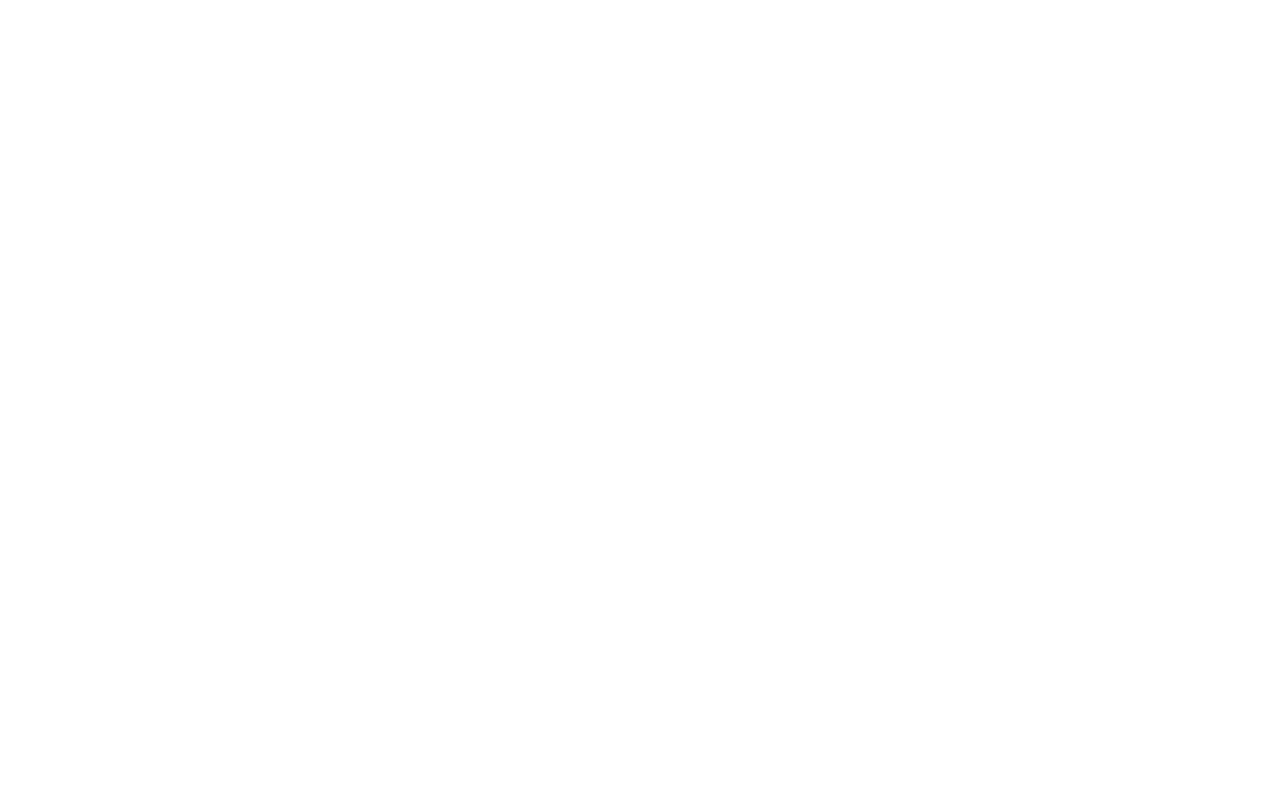
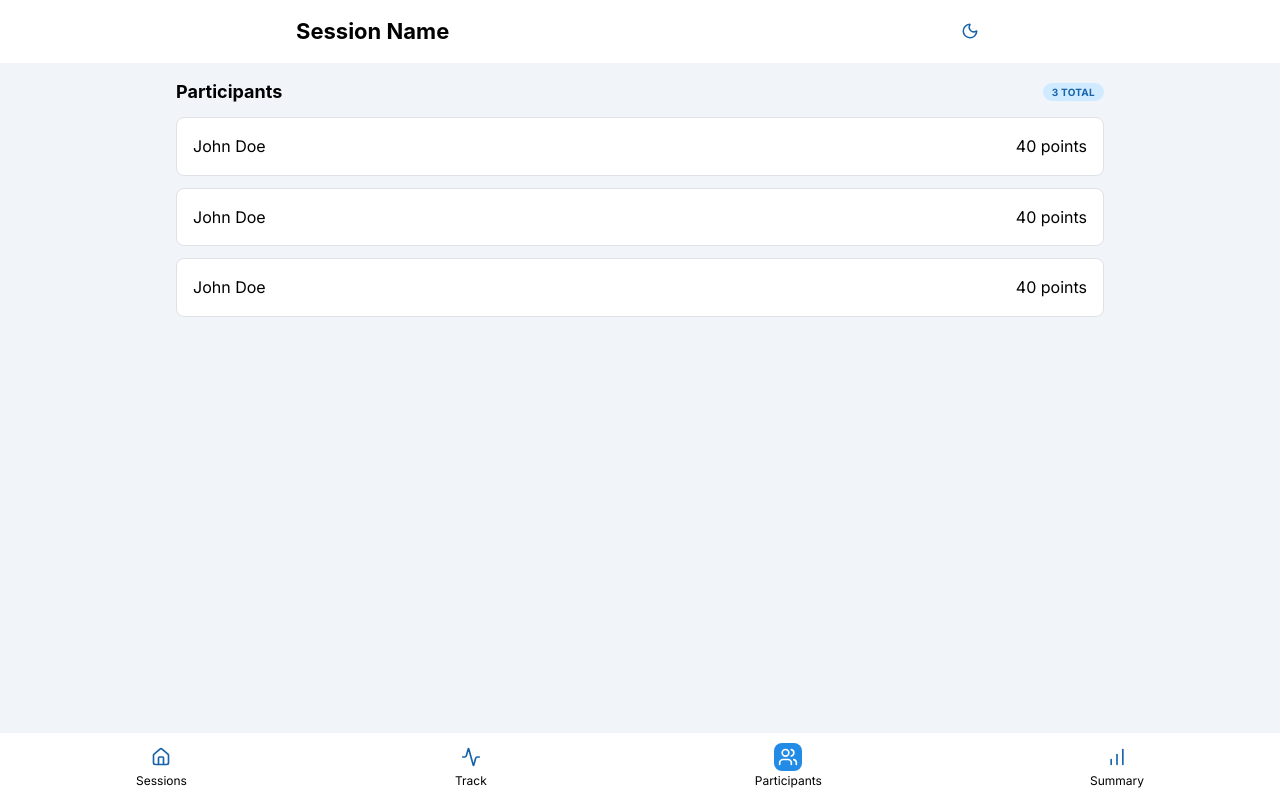
Before and after one commit to Fhave/quiz-app, a React (Vite) app: page /participants in a window 1280 px wide. Before the commit this address had no page. Built offline with nearby package versions, Linux system fonts and the light colour scheme.

Commit message:
participant page ui

```diff
--- a/src/App.tsx
+++ b/src/App.tsx
@@ -2,6 +2,7 @@
 import Layout from './components/Layout';
 import Home from './pages/Home';
 import Track from './pages/Track';
+import Participants from './pages/Participants';
 
 function App(): JSX.Element {
   return (
@@ -9,6 +10,7 @@
       <Route path="/" element={<Layout />}>
         <Route index element={<Home />} />
         <Route path="/track" element={<Track />} />
+        <Route path="/participants" element={<Participants />} />
       </Route>
     </Routes>
   );
--- a/src/pages/Home.tsx
+++ b/src/pages/Home.tsx
@@ -67,7 +67,7 @@
         </Group>
       </Stack>
 
-      {[1, 2].map((_, i) => (
+      {Array.from({ length: 2 }).map((_, i) => (
         <Paper
           key={i}
           mt="sm"
--- /dev/null
+++ b/src/pages/Participants.tsx
@@ -0,0 +1,75 @@
+import { useState, useEffect } from 'react';
+import { useHeader } from '../context/HeaderContext';
+import {
+  Container,
+  Title,
+  Group,
+  Badge,
+  Paper,
+  Text,
+  Stack,
+} from '@mantine/core';
+import { useMantineColorScheme } from '@mantine/core';
+
+function Participants(): JSX.Element {
+  const { setTitle } = useHeader();
+  const { colorScheme } = useMantineColorScheme();
+
+  const [selectedParticipant, setSelectedParticipant] = useState<number | null>(null);
+
+  useEffect(() => {
+    setTitle('Session Name');
+  }, [setTitle]);
+
+  const participants = Array.from({ length: 3 });
+
+  return (
+    <Container>
+      <Group justify="space-between" align="center">
+        <Title order={4}>Participants</Title>
+        <Badge color="blue" variant="light" size="sm">
+          {participants.length} TOTAL
+        </Badge>
+      </Group>
+
+      {participants.map((_, i) => {
+        const isOpen = selectedParticipant === i;
+        return (
+          <Paper
+            key={i}
+            mt="sm"
+            p="md"
+            radius="md"
+            withBorder
+            onClick={() =>
+              setSelectedParticipant(isOpen ? null : i)
+            }
+            style={{
+              cursor: 'pointer',
+              backgroundColor:
+                colorScheme === 'dark' ? '#1e293b' : '#ffffff',
+            }}
+          >
+            <Stack gap={6}>
+              <Group justify="space-between">
+                <Text>John Doe</Text>
+                <Text>40 points</Text>
+              </Group>
+
+              {isOpen && (
+                <Stack mt="xs">
+                  <Text size="sm" c="dimmed">
+                    Questions Answered
+                  </Text>
+                  <Text size="sm">1, 2, 5, 7</Text>
+                </Stack>
+              )}
+            </Stack>
+          </Paper>
+        );
+      })}
+    </Container>
+  );
+}
+
+export default Participants;
```
